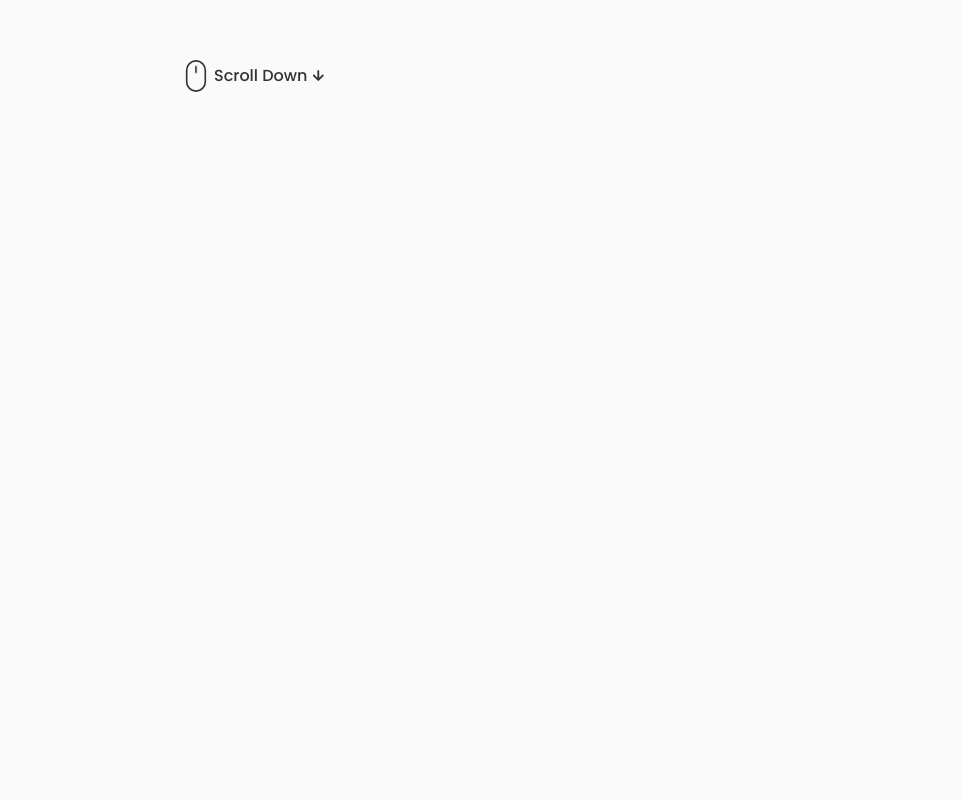
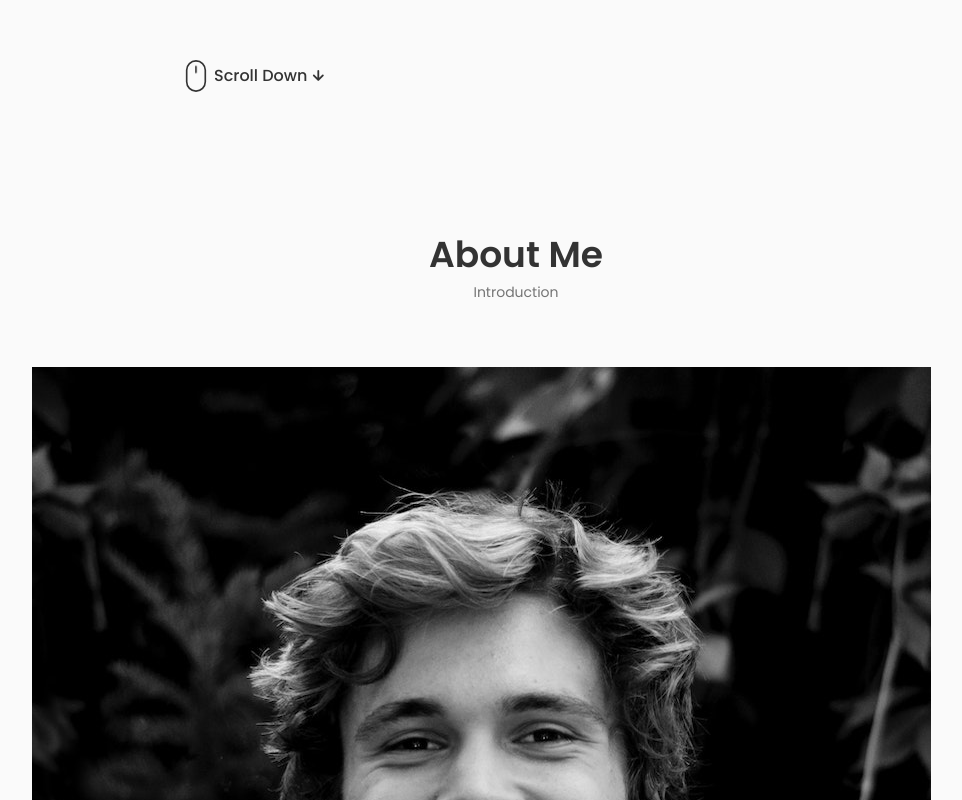
Before and after one commit to eng-bahaa/My-Portfolio, a React (Create React App) app: page / in a window 1280 px wide. Shown: the part 560-1360 px from the top of the page, without its empty margins (124-1086 px from the left). Before the commit the page ends 800 px from the top, so only its background shows below. Built offline with nearby package versions, Linux system fonts and the light colour scheme.

Commit message:
about page added

```diff
--- a/src/App.jsx
+++ b/src/App.jsx
@@ -1,13 +1,14 @@
 import "./App.css";
 import Header from "./components/header/header";
 import Home from "./components/home/home";
-
+import About from "./components/about/about";
 function App() {
   return (
     <div className="App">
       <Header />
       <main className="main">
         <Home />
+        <About />
       </main>
     </div>
   );
--- /dev/null
+++ b/src/components/about/about.jsx
@@ -0,0 +1,18 @@
+import React from "react";
+import "./about.css";
+import AboutImage from "../../assets/about.jpg";
+import CV from "../../assets/Bahaa_cv.pdf";
+
+const about = () => {
+  return (
+    <section className="about section" id="about">
+      <h3 className="section__title">About Me</h3>
+      <span className="section__subtitle">Introduction</span>
+      <div className="about__container container grid">
+        <img src={AboutImage} alt="" className="about__image" />
+      </div>
+    </section>
+  );
+};
+
+export default about;
```
Also changed, not shown: src/components/about/about.css (added), 1 other file (tests, documents, lock files or other folders).
